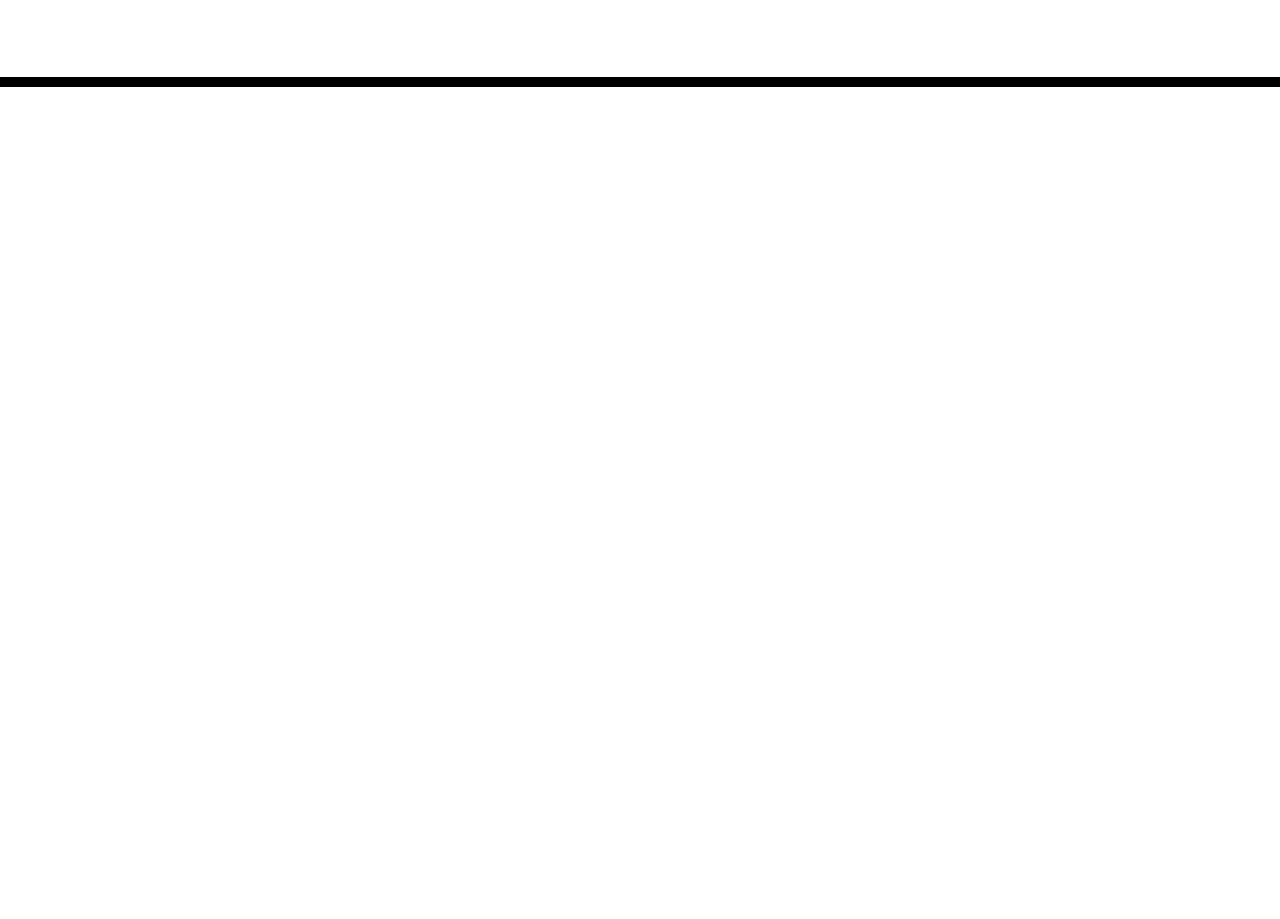
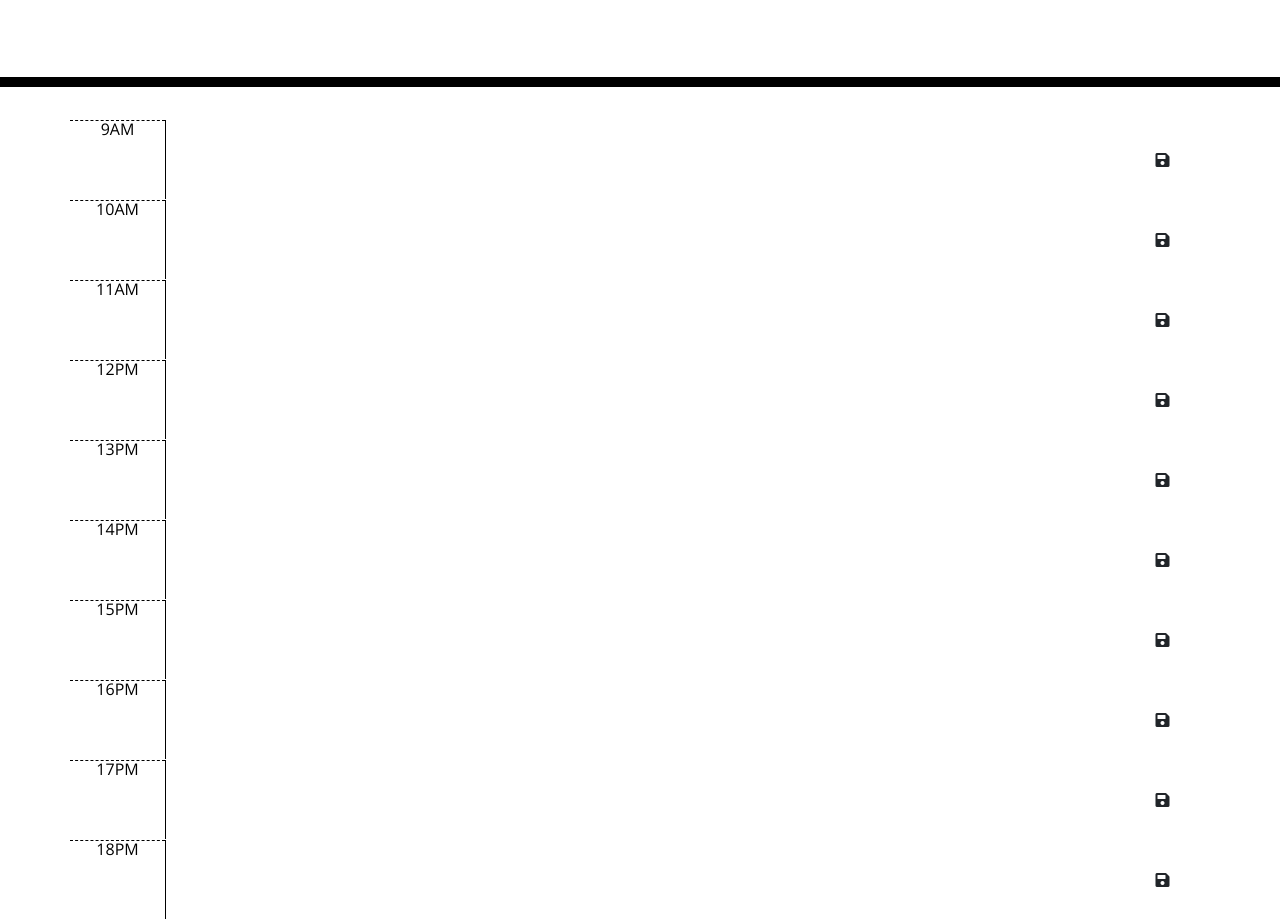
Before and after one commit to dlalloyd/urban-Daily-octo-Planner-journey, a plain HTML site: page index.html in a window 1280 px wide. Shown: the part 181-1100 px from the top of the page. Before the commit the page ends 800 px from the top, so only its background shows below. Drawn offline with nearby package versions, Linux system fonts and the light colour scheme; files that its build step writes are made by us from their sources.

Commit message:
added timeblocks

```diff
--- a/index.html
+++ b/index.html
@@ -18,7 +18,7 @@
       href="https://fonts.googleapis.com/css?family=Open+Sans&display=swap"
       rel="stylesheet"
     />
-    <link rel="stylesheet" href="style.css" />
+    <link rel="stylesheet" href="./assets/css/style.css" />
     <title>Work Day Scheduler</title>
   </head>
 
@@ -30,9 +30,71 @@
     </header>
     <div class="container">
       <!-- Timeblocks go here -->
+
+      <section id="hour-9" class="row time-block">
+        <section class="col-md-1 hour">9AM</section>
+        <textarea class="col-md-10 description"></textarea>
+        <button class="btn col-md-1"><i class="fas fa-save"></i></button>
+      </section>
+      <section id="hour-10" class="row time-block">
+        <section class="col-md-1 hour">10AM</section>
+        <textarea class="col-md-10 description"></textarea>
+        <button class="btn col-md-1"><i class="fas fa-save"></i></button>
+      </section>
+
+      <section id="hour-11" class="row time-block">
+        <section class="col-md-1 hour">11AM</section>
+        <textarea class="col-md-10 description"></textarea>
+        <button class="btn col-md-1"><i class="fas fa-save"></i></button>
+      </section>
+
+      <section id="hour-12" class="row time-block">
+        <section class="col-md-1 hour">12PM</section>
+        <textarea class="col-md-10 description"></textarea>
+        <button class="btn col-md-1"><i class="fas fa-save"></i></button>
+      </section>
+
+      <section id="hour-13" class="row time-block">
+        <section class="col-md-1 hour">13PM</section>
+        <textarea class="col-md-10 description"></textarea>
+        <button class="btn col-md-1"><i class="fas fa-save"></i></button>
+      </section>
+
+      <section id="hour-14" class="row time-block">
+        <section class="col-md-1 hour">14PM</section>
+        <textarea class="col-md-10 description"></textarea>
+        <button class="btn col-md-1"><i class="fas fa-save"></i></button>
+      </section>
+
+      <section id="hour-15" class="row time-block">
+        <section class="col-md-1 hour">15PM</section>
+        <textarea class="col-md-10 description"></textarea>
+        <button class="btn col-md-1"><i class="fas fa-save"></i></button>
+      </section>
+
+      <section id="hour-16" class="row time-block">
+        <section class="col-md-1 hour">16PM</section>
+        <textarea class="col-md-10 description"></textarea>
+        <button class="btn col-md-1"><i class="fas fa-save"></i></button>
+      </section>
+
+      <section id="hour-17" class="row time-block">
+        <section class="col-md-1 hour">17PM</section>
+        <textarea class="col-md-10 description"></textarea>
+        <button class="btn col-md-1"><i class="fas fa-save"></i></button>
+      </section>
+
+      <section id="hour-18" class="row time-block">
+        <section class="col-md-1 hour">18PM</section>
+        <textarea class="col-md-10 description"></textarea>
+        <button class="btn col-md-1"><i class="fas fa-save"></i></button>
+      </section>
+
+      <section></section>
     </div>
 
     <script src="https://cdnjs.cloudflare.com/ajax/libs/jquery/3.2.1/jquery.min.js"></script>
     <script src="https://cdnjs.cloudflare.com/ajax/libs/moment.js/2.24.0/moment.min.js"></script>
+    <script src="./assets/js/script.js"></script>
   </body>
 </html>
```
Also changed, not shown: assets/js/script.js (added).
